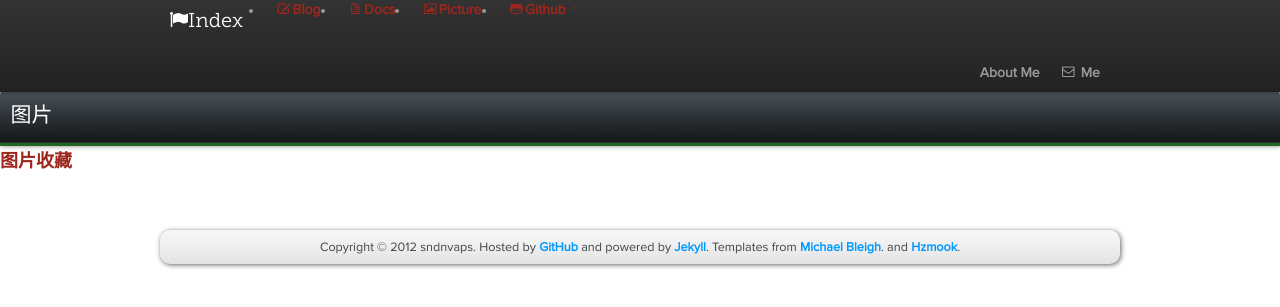
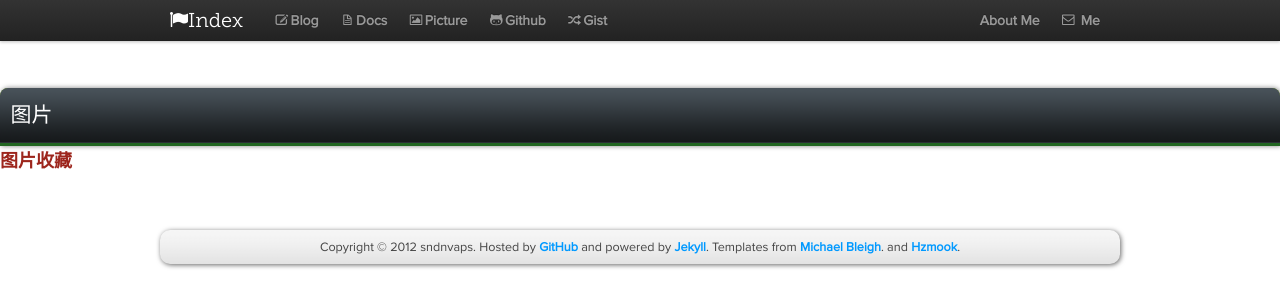
Before and after one commit to sndnvaps/blog.backup, a Jekyll site: the page built from picture.html, in a window 1280 px wide. Shown: the top 307 px of the page. Built offline with Jekyll 4.4.1, drawn with Linux system fonts in a browser that asks for light colours; Markdown is read by kramdown in place of the engine named in the settings.

Commit message:
update style#13

```diff
--- a/_layouts/test.html
+++ b/_layouts/test.html
@@ -59,17 +59,12 @@
   <div class="navbar-inner">
     <div class="container">
       <h3><a class="brand" href="/"><i class="icon-flag"></i>Index</a></h3>
-      <ul class="nav-pills">
+      <ul class="nav">
 	    <li><a href="http://y.ipy.cc/blog.html"><i class="icon-edit"></i><strong>Blog </strong></a></li>
 		<li><a href="http://y.ipy.cc/docs.html"><i class="icon-file"></i><strong>Docs</strong></a></li>
 		<li><a href="http://y.ipy.cc/picture.html"><i class="icon-picture"></i><strong>Picture</strong></a></li>
-		         <li class="dropdown">
-				    <a class="dropdown-toggle" data-toggle="dropdown" href="https://github.com/sndnvaps/"><i class="icon-github"></i><strong>Github </strong><b class="caret"></b> </a>
-					    <ul class="dropdown-menu">
-						    <li><a href="https://gist.github.com/sndnvaps"><i class="icon-random"></i><strong>Gist</strong></a></li>
-						</ul>
-				 </li>
-
+		<li><a href="https://github.com/sndnvaps/"><i class="icon-github"></i><strong>Github </strong></a></li>
+		<li><a href="https://gist.github.com/sndnvaps"><i class="icon-random"></i><strong>Gist</strong></a></li>
       </ul>
       <ul class="nav pull-right">
 	     <li><a href="http://y.ipy.cc/about.html">About Me</a></li>
```
